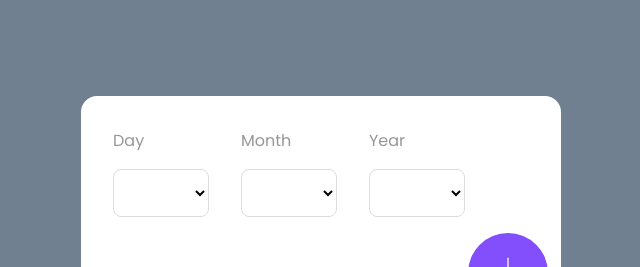
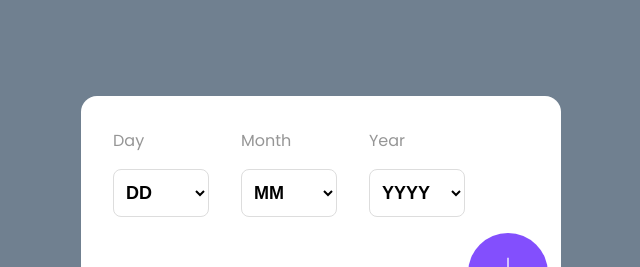
Before and after one commit to Gazwai/age-calculator, a Next.js app: page / in a window 1280 px wide. Shown: the top 267 px of the page, without its empty margins (319-959 px from the left). Built offline with nearby package versions, Linux system fonts and the light colour scheme.

Commit message:
chore: Add Placeholder for inputs

```diff
--- a/app/page.module.css
+++ b/app/page.module.css
@@ -90,7 +90,7 @@
   height: 3rem;
   margin-bottom: 0.5rem;
   outline: unset;
-  padding: 0 1rem;
+  padding: 0 0.5rem;
   width: 6rem;
 }
 
--- a/app/ui/AgeForm.tsx
+++ b/app/ui/AgeForm.tsx
@@ -86,7 +86,7 @@ function AgeForm({ setResult }: AgeFormProps) {
           className={styles.form__input}
           aria-invalid={errors.day ? 'true' : 'false'}
         >
-          <option value="" />
+          <option value="">DD</option>
           {Array.from({ length: 31 }, (_, i) => (
             <option key={i} value={i + 1}>
               {i + 1}
@@ -114,7 +114,7 @@ function AgeForm({ setResult }: AgeFormProps) {
           className={styles.form__input}
           aria-invalid={errors.month ? 'true' : 'false'}
         >
-          <option value="" />
+          <option value="">MM</option>
           {Array.from({ length: 12 }, (_, i) => (
             <option key={i} value={i + 1}>
               {i + 1}
@@ -142,7 +142,7 @@ function AgeForm({ setResult }: AgeFormProps) {
           className={styles.form__input}
           aria-invalid={errors.year ? 'true' : 'false'}
         >
-          <option value="" />
+          <option value="">YYYY</option>
           {Array.from({ length: 124 }, (_, i) => (
             <option key={i} value={2024 - i}>
               {2024 - i}
```
